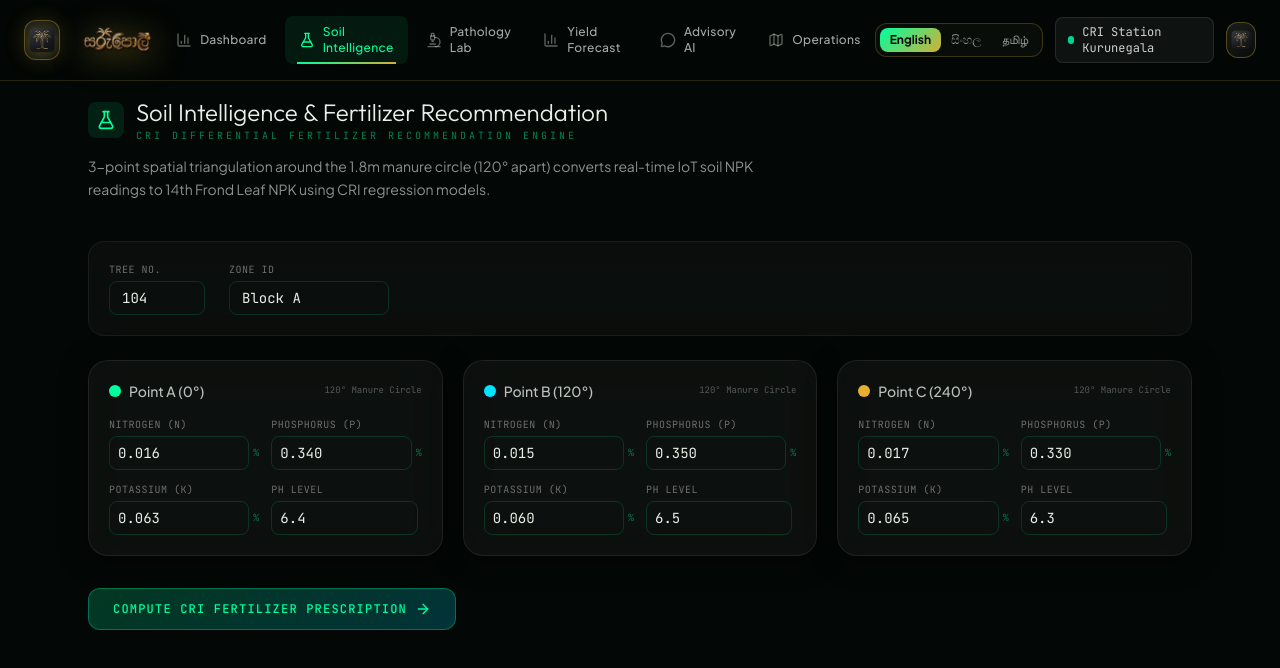
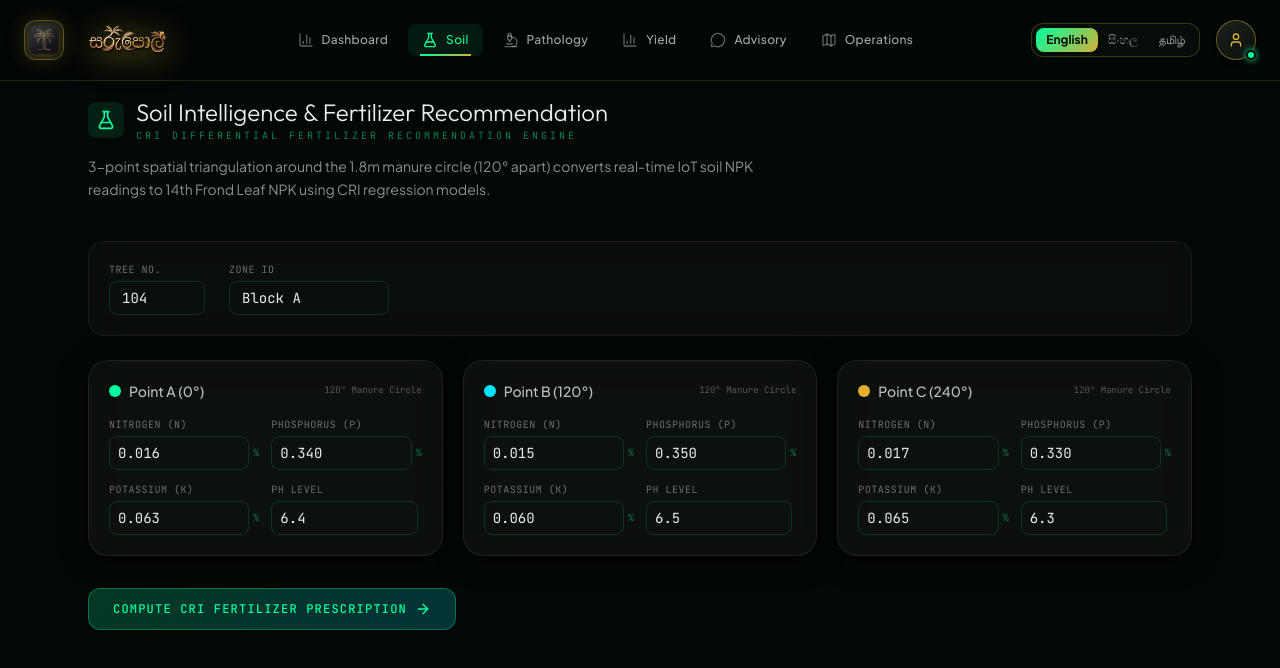
Before and after one commit to R26-SE-016/SaruPol-Web, a Next.js app: page /soil in a window 1280 px wide. Shown: the top 668 px of the page. Built offline with nearby package versions, Linux system fonts and the light colour scheme.

Commit message:
feat(header): refine header layout with concise tri-lingual labels and sleek circular profile avatar

```diff
--- a/src/components/layout/Navbar.tsx
+++ b/src/components/layout/Navbar.tsx
@@ -5,7 +5,7 @@ import Image from "next/image";
 import { usePathname } from "next/navigation";
 import { motion, AnimatePresence } from "framer-motion";
 import { useState } from "react";
-import { Menu, X, FlaskConical, BarChart3, MessageCircle, Map, Microscope, Globe } from "lucide-react";
+import { Menu, X, FlaskConical, BarChart3, MessageCircle, Map, Microscope, Globe, User } from "lucide-react";
 import { useTranslation, SUPPORTED_LANGUAGES } from "@/lib/i18n/LanguageContext";
 import { Language } from "@/lib/i18n/types";
 
@@ -34,7 +34,7 @@ export default function Navbar() {
       <nav
         className="fixed top-0 left-0 w-full z-50 border-b select-none"
         style={{
-          background: "rgba(3, 7, 5, 0.88)",
+          background: "rgba(3, 7, 5, 0.9)",
           backdropFilter: "blur(24px)",
           WebkitBackdropFilter: "blur(24px)",
           borderColor: "rgba(212, 175, 55, 0.18)",
@@ -42,7 +42,7 @@ export default function Navbar() {
       >
         <div className="max-w-7xl mx-auto px-4 sm:px-6 h-20 py-2 flex items-center justify-between">
           {/* Pure Brand Logo & Text Mark (Large & Balanced) */}
-          <Link href="/" className="flex items-center gap-3.5 group">
+          <Link href="/" className="flex items-center gap-3.5 group flex-shrink-0">
             <div
               className="relative w-10 h-10 rounded-xl overflow-hidden p-1 flex items-center justify-center transition-all duration-300 group-hover:scale-105"
               style={{
@@ -74,12 +74,12 @@ export default function Navbar() {
           </Link>
 
           {/* Desktop nav */}
-          <div className="hidden lg:flex gap-1 items-center">
+          <div className="hidden lg:flex gap-1.5 items-center">
             {navLinks.map((link) => (
               <Link
                 key={link.path}
                 href={link.path}
-                className="relative px-3.5 py-2 rounded-lg text-xs font-medium tracking-wide smooth-transition flex items-center gap-2"
+                className="relative px-3.5 py-2 rounded-lg text-xs font-medium tracking-wide smooth-transition flex items-center gap-2 whitespace-nowrap"
                 style={{
                   color: isActive(link.path) ? "#00FF9D" : "rgba(232,239,232,0.7)",
                   background: isActive(link.path) ? "rgba(0,255,157,0.08)" : "transparent",
@@ -88,7 +88,7 @@ export default function Navbar() {
                 <span style={{ color: isActive(link.path) ? "#00FF9D" : "rgba(232,239,232,0.4)" }}>
                   {link.icon}
                 </span>
-                {link.name}
+                <span>{link.name}</span>
                 {isActive(link.path) && (
                   <motion.div
                     layoutId="nav-indicator"
@@ -103,8 +103,8 @@ export default function Navbar() {
             ))}
           </div>
 
-          {/* Enterprise Station Badge, Tri-Language Switcher & Profile Icon */}
-          <div className="hidden lg:flex items-center gap-3">
+          {/* Tri-Language Switcher & Profile Section */}
+          <div className="hidden lg:flex items-center gap-4 flex-shrink-0">
             {/* Tri-Language Switcher (Segmented Glass Pill) */}
             <div
               className="flex items-center p-1 rounded-xl border relative"
@@ -119,7 +119,7 @@ export default function Navbar() {
                   <button
                     key={lang.code}
                     onClick={() => setLanguage(lang.code as Language)}
-                    className="relative px-2.5 py-1 text-xs font-medium rounded-lg transition-all duration-200 flex items-center gap-1.5"
+                    className="relative px-2.5 py-1 text-xs font-medium rounded-lg transition-all duration-200 flex items-center gap-1.5 whitespace-nowrap"
                     style={{
                       color: isSelected ? "#030705" : "rgba(232,239,232,0.6)",
                       fontWeight: isSelected ? "700" : "500",
@@ -141,25 +141,27 @@ export default function Navbar() {
               })}
             </div>
 
-            {/* CRI Station Kurunegala Badge */}
-            <div className="flex items-center gap-2 px-3 py-1.5 rounded-lg bg-white/5 border border-white/10">
-              <div className="w-2 h-2 rounded-full bg-emerald-400 animate-pulse" />
-              <span className="text-xs font-mono text-white/80">{t.nav.stationBadge}</span>
-            </div>
-
+            {/* Circular Profile Avatar Section */}
             <div
-              className="w-9 h-9 rounded-xl overflow-hidden p-1 flex items-center justify-center"
-              style={{
-                background: "linear-gradient(145deg, rgba(28,32,28,0.9), rgba(10,14,11,0.95))",
-                border: "1px solid rgba(212,175,55,0.35)",
-              }}
+              className="relative group cursor-pointer"
+              title="User Profile & Settings"
             >
-              <Image
-                src="/brand/logo-icon.png"
-                alt="Profile Avatar"
-                width={32}
-                height={32}
-                className="object-contain"
+              <div
+                className="w-10 h-10 rounded-full flex items-center justify-center transition-all duration-300 group-hover:scale-105 group-hover:shadow-[0_0_20px_rgba(212,175,55,0.35)] shadow-md"
+                style={{
+                  background: "linear-gradient(145deg, rgba(28,34,28,0.95), rgba(12,16,13,0.98))",
+                  border: "1.5px solid rgba(212,175,55,0.45)",
+                }}
+              >
+                <User className="w-4 h-4 transition-colors group-hover:text-[#00FF9D]" style={{ color: "#D4AF37" }} />
+              </div>
+              <div
+                className="w-2.5 h-2.5 rounded-full absolute bottom-0 right-0 border-2"
+                style={{
+                  backgroundColor: "#00FF9D",
+                  borderColor: "#030705",
+                  boxShadow: "0 0 6px #00FF9D",
+                }}
               />
             </div>
           </div>
--- a/src/lib/i18n/dictionaries/en.ts
+++ b/src/lib/i18n/dictionaries/en.ts
@@ -3,10 +3,10 @@ import { TranslationSchema } from "../types";
 export const en: TranslationSchema = {
   nav: {
     dashboard: "Dashboard",
-    soil: "Soil Intelligence",
-    pathology: "Pathology Lab",
-    yield: "Yield Forecast",
-    advisory: "Advisory AI",
+    soil: "Soil",
+    pathology: "Pathology",
+    yield: "Yield",
+    advisory: "Advisory",
     operations: "Operations",
     stationBadge: "CRI Station Kurunegala",
     quickCommand: "⌘ + K",
--- a/src/lib/i18n/dictionaries/si.ts
+++ b/src/lib/i18n/dictionaries/si.ts
@@ -2,14 +2,14 @@ import { TranslationSchema } from "../types";
 
 export const si: TranslationSchema = {
   nav: {
-    dashboard: "මුල් පුවරුව",
-    soil: "පාංශු බුද්ධිය",
-    pathology: "රෝග විනිශ්චය",
-    yield: "අස්වනු පුරෝකථනය",
-    advisory: "AI උපදේශක",
-    operations: "ක්ෂේත්‍ර මෙහෙයුම්",
-    stationBadge: "පොල් පර්යේෂණ මධ්‍යස්ථානය - කුරුණෑගල",
-    quickCommand: "⌘ + K කෙටිමං",
+    dashboard: "පුවරුව",
+    soil: "පස",
+    pathology: "රෝග",
+    yield: "අස්වැන්න",
+    advisory: "උපදෙස්",
+    operations: "මෙහෙයුම්",
+    stationBadge: "CRI මධ්‍යස්ථානය",
+    quickCommand: "⌘ + K",
   },
   home: {
     subtitle: "ශ්‍රී ලාංකික පොල් වගාවන් සඳහා AI හා IoT පාදක තීරණ ගැනීමේ සහායක පද්ධතිය. නිරවද්‍ය පාංශු ත්‍රිකෝණකරණය, රෝග විනිශ්චය, අස්වැන්න පුරෝකථනය සහ කෘෂි උපදේශනය.",
--- a/src/lib/i18n/dictionaries/ta.ts
+++ b/src/lib/i18n/dictionaries/ta.ts
@@ -2,14 +2,14 @@ import { TranslationSchema } from "../types";
 
 export const ta: TranslationSchema = {
   nav: {
-    dashboard: "முகப்பு பலகை",
-    soil: "மண் நுண்ணறிவு",
-    pathology: "நோய் ஆய்வகம்",
-    yield: "விளைச்சல் கணிப்பு",
-    advisory: "AI ஆலோசகர்",
-    operations: "கள செயல்பாடுகள்",
-    stationBadge: "CRI நிலையம் குருநாகல்",
-    quickCommand: "⌘ + K குறுக்குவழி",
+    dashboard: "முகப்பு",
+    soil: "மண்",
+    pathology: "நோய்கள்",
+    yield: "விளைச்சல்",
+    advisory: "ஆலோசனை",
+    operations: "செயல்பாடுகள்",
+    stationBadge: "CRI நிலையம்",
+    quickCommand: "⌘ + K",
   },
   home: {
     subtitle: "இலங்கை தேங்காய் தோட்டங்களுக்கான AI மற்றும் IoT அடிப்படையிலான முடிவெடுக்கும் ஆதரவு அமைப்பு. துல்லியமான மண் முக்கோணமாக்கல், நோய் கண்டறிதல், விளைச்சல் கணிப்பு மற்றும் வேளாண் ஆலோசனை.",
```
